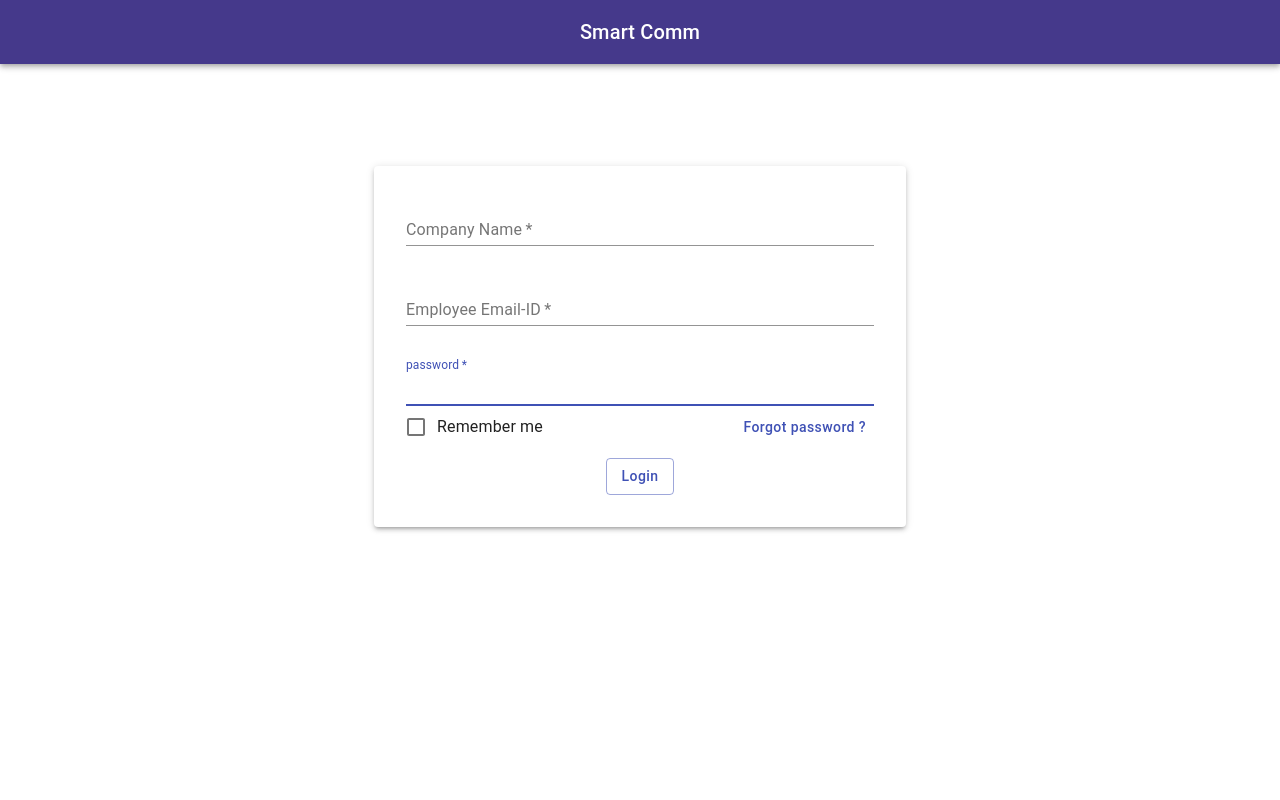
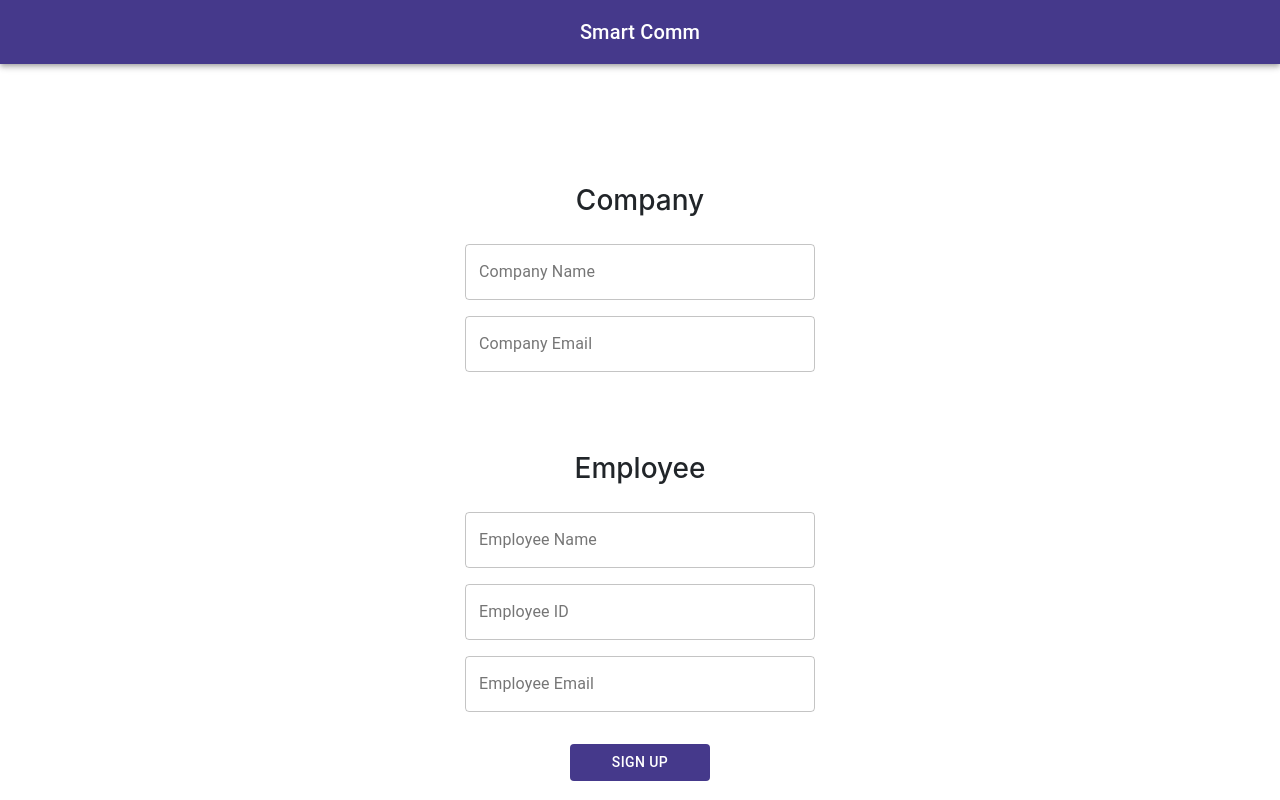
Before and after one commit to Yadav099/smartcomm-front, a React (Create React App) app: page /Signup in a window 1280 px wide. Built offline with nearby package versions, Linux system fonts and the light colour scheme.

Commit message:
Router configured
configured router in app.tsx
configured dummy link in login

```diff
--- a/src/App.tsx
+++ b/src/App.tsx
@@ -1,15 +1,25 @@
-import React from 'react';
-import './App.css';
-import { Signup } from './Container/Signup';
-import { Login } from './Container/Login';
-
-
+import React from "react";
+import "./App.css";
+import { Signup } from "./Container/Signup";
+import { Login } from "./Container/Login";
+import Home from "./Container/Home";
+import { Route, Switch } from "react-router";
+import { BrowserRouter as Router } from "react-router-dom";
 function App() {
   return (
-    <div className="App">
-      {/*<Signup/>*/}
-      <Login/>
-    </div>
+    // <div className="App">
+    //   {/* <Signup  /> */}
+    //   <Login />
+    //   {/* <Home /> */}
+    // </div>
+
+    <Router>
+      <Switch>
+        <Route exact path="/" component={Login}></Route>
+        <Route path="/Home" component={Home} />
+        <Route path="/Signup" component={Signup} />
+      </Switch>
+    </Router>
   );
 }
 
--- a/src/Component/SideNavBar/main.scss
+++ b/src/Component/SideNavBar/main.scss
@@ -1,14 +1,14 @@
 .nav-item {
-  padding: 2em;
+  padding: 0.5em;
   text-align: start;
-  font-size: 16px;
+  font-size: 24px;
   display: flex;
-  width: 15em;
+  width: 20em;
+}
+.nav {
+  flex-direction: column;
 }
 
-.navbar {
-  display: none;
-}
 li {
   margin: 1em;
 }
@@ -20,20 +20,16 @@ li {
   width: fit-content;
   height: 70em;
   background-color: white;
-  box-shadow: 8px 0 5px -2px gray;
+  box-shadow: 5px 0 5px -2px gray;
 }
 .glowIt {
   border-left: 10px solid #45398b;
   color: #45398b;
-  background-color: rgb(229, 226, 226);
+  background-color: #adb5bd4d;
 }
 
 @media (max-width: 600px) {
   .nav-item {
     display: none;
   }
-  .navbar {
-    display: flex;
-    height: fit-content;
-  }
 }
--- a/src/Constant/Constant.ts
+++ b/src/Constant/Constant.ts
@@ -1,5 +1,3 @@
-import { constants } from "buffer";
-
 //constants for nav bar add here
 export const navBar = [
   {
@@ -25,4 +23,5 @@ export const navBar = [
 ];
 
 // constants for filters add here
-export const Filters = ["All Users", "Loyal Users", "Users about to leave"];
+// export const Filters = ["All Users", "Loyal Users", "Users about to leave"];
+export const Filters = ["Email"];
--- a/src/Container/Login/index.tsx
+++ b/src/Container/Login/index.tsx
@@ -1,186 +1,207 @@
-import React from 'react';
-import { createStyles, makeStyles, Theme } from '@material-ui/core/styles';
-import AppBar from '@material-ui/core/AppBar';
-import Toolbar from '@material-ui/core/Toolbar';
-import Typography from '@material-ui/core/Typography';
+import React from "react";
+import { createStyles, makeStyles, Theme } from "@material-ui/core/styles";
+import AppBar from "@material-ui/core/AppBar";
+import Toolbar from "@material-ui/core/Toolbar";
+import Typography from "@material-ui/core/Typography";
+
 import axios from "axios";
-import { Paper, Grid, TextField, Button, FormControlLabel, Checkbox } from '@material-ui/core';
+import { Link, Redirect } from "react-router-dom";
+import {
+  Paper,
+  Grid,
+  TextField,
+  Button,
+  FormControlLabel,
+  Checkbox
+} from "@material-ui/core";
 
+import {
+  validateCompanyName,
+  validateEmployeeEmail
+} from "../../Util/Validation";
 
 const useStyles = makeStyles((theme: Theme) =>
   createStyles({
     root: {
       flexGrow: 1,
-      margin: theme.spacing(0),
-
-
+      margin: theme.spacing(0)
     },
     title: {
       flexGrow: 1,
-      display:"flex",
+      display: "flex",
+      justifyContent: "center"
+    },
+    appbar: {
+      backgroundColor: "#45398B"
+    },
+    company: {
+      display: "flex",
       justifyContent: "center",
-
+      flexDirection: "column",
+      width: theme.spacing(50)
     },
-    appbar:{
-      backgroundColor:"#45398B",
-      },
-      company:{
-        display:"flex",
-      justifyContent: "center",
-      flexDirection:"column",
-      width: theme.spacing(50),
-      },
-      textfield:{
-        width:"350px",
-        margin:theme.spacing(2)
-
-
+    textfield: {
+      width: "350px",
+      margin: theme.spacing(2)
     },
     paper: {
       padding: theme.spacing(2),
-        textAlign: 'center',
+      textAlign: "center",
       color: theme.palette.text.secondary,
       width: theme.spacing(100),
       height: theme.spacing(80),
-        margin:theme.spacing(6)
-
+      margin: theme.spacing(6)
     },
     margin: {
-        margin: theme.spacing(2),
+      margin: theme.spacing(2)
     },
     padding: {
       padding: theme.spacing(2),
-        width:"500px"
-
-    },
-
-
-
-
-  }),
+      width: "500px"
+    }
+  })
 );
 
 export const Login = () => {
   const classes = useStyles();
-  const[companyName,updateCompanyName]=React.useState("");
+  const [companyName, updateCompanyName] = React.useState("");
 
-
-    const[employeeMail,updateEmployeeEmail]=React.useState("");
-    const[password,updatePassword]= React.useState("")
-
+  const [employeeMail, updateEmployeeEmail] = React.useState("");
+  const [password, updatePassword] = React.useState("");
 
   const handleClick = () => {
     console.log("post");
+
+    // const userName = employeeMail;
+
     axios
       .post(
-        "https://45179375.ngrok.io/login ",
-        {
-          companyName: companyName,
-          employeeMail: employeeMail,
-          password: password,
-
-        }
+        "http://127.0.0.1:5000/login ",
+        { companyName: companyName },
+        { auth: { username: employeeMail, password: password } }
       )
       .then(function(response) {
-        console.log(response.status);
-        if (response.status === 200) {
-          alert("success");
+        if (response.status === 200 && response.data === "Successful") {
+          alert("yes");
         }
-        console.log(response.data);
       })
       .catch(function(error) {
         console.log(error);
       });
-    console.log(companyName);
-    console.log("Login Button Pressed");
   };
 
+  ///////// validation part from here/////////
+
+  const [emailValidation, setEmailValidation] = React.useState(false);
+  const [companyValidation, setCompanyValidation] = React.useState(false);
+  const validate = () => {
+    setEmailValidation(validateEmployeeEmail(employeeMail));
+    setCompanyValidation(validateCompanyName(companyName));
+  };
+
+  ///////validation ends here//////////////
   return (
     <div className={classes.root}>
       <Grid container spacing={3}>
         <Grid item xs={12}>
           <AppBar position="static" className={classes.appbar}>
             <Toolbar>
-
               <Typography variant="h6" className={classes.title}>
                 Smart Comm
               </Typography>
-
             </Toolbar>
           </AppBar>
         </Grid>
-      <Grid container
-  direction="row"
-  justify="center"
-  alignItems="center">
-          <Paper className={classes.padding} style={{marginTop:"90px",marginLeft:"20px",marginRight:"20px"}} elevation={3}>
-
+        <Grid container direction="row" justify="center" alignItems="center">
+          <Paper
+            className={classes.padding}
+            style={{
+              marginTop: "90px",
+              marginLeft: "20px",
+              marginRight: "20px"
+            }}
+            elevation={3}
+          >
             <div className={classes.margin}>
-
               <Grid container spacing={8} alignItems="flex-end">
-
                 <Grid item md={true} sm={true} xs={true}>
-
                   <TextField
                     id="outlined-basic"
                     label="Company Name"
                     variant="standard"
                     value={companyName}
                     onChange={e => updateCompanyName(e.target.value)}
-                fullWidth autoFocus required
+                    fullWidth
+                    autoFocus
+                    required
+                    error={companyValidation}
                   />
                 </Grid>
               </Grid>
               <Grid container spacing={8} alignItems="flex-end">
-
                 <Grid item md={true} sm={true} xs={true}>
                   <TextField
-
                     label="Employee Email-ID"
                     variant="standard"
                     value={employeeMail}
                     onChange={e => updateEmployeeEmail(e.target.value)}
-                fullWidth autoFocus required
+                    fullWidth
+                    autoFocus
+                    required
+                    error={emailValidation}
                   />
                 </Grid>
               </Grid>
 
               <Grid container spacing={8} alignItems="flex-end">
-
                 <Grid item md={true} sm={true} xs={true}>
                   <TextField
-
                     label="password"
                     variant="standard"
                     value={password}
                     onChange={e => updatePassword(e.target.value)}
-                fullWidth autoFocus required
+                    fullWidth
+                    autoFocus
+                    required
                   />
                 </Grid>
               </Grid>
               <Grid container alignItems="center" justify="space-between">
                 <Grid item>
-                    <FormControlLabel control={
-                        <Checkbox
-                            color="primary"
+                  <FormControlLabel
+                    control={<Checkbox color="primary" />}
+                    label="Remember me"
                   />
-                    } label="Remember me" />
                 </Grid>
                 <Grid item>
-                    <Button disableFocusRipple disableRipple style={{ textTransform: "none" }} variant="text" color="primary">Forgot password ?</Button>
+                  <Button
+                    disableFocusRipple
+                    disableRipple
+                    style={{ textTransform: "none" }}
+                    variant="text"
+                    color="primary"
+                  >
+                    <Link to="/Home"> Forgot password? </Link>
+                  </Button>
                 </Grid>
               </Grid>
-            <Grid container justify="center" style={{ marginTop: '10px' }}>
-                <Button  onClick={handleClick} variant="outlined" color="primary" style={{ textTransform: "none" } }>Login</Button>
+              <Grid container justify="center" style={{ marginTop: "10px" }}>
+                <Button
+                  onClick={() => {
+                    handleClick();
+                    validate();
+                  }}
+                  variant="outlined"
+                  color="primary"
+                  style={{ textTransform: "none" }}
+                >
+                  Login
+                </Button>
               </Grid>
             </div>
           </Paper>
-
         </Grid>
-
       </Grid>
-
-
     </div>
   );
-}
+};
--- a/src/Container/Signup/index.tsx
+++ b/src/Container/Signup/index.tsx
@@ -9,7 +9,15 @@ import { createStyles, makeStyles, Theme } from "@material-ui/core/styles";
 import AppBar from "@material-ui/core/AppBar";
 import Toolbar from "@material-ui/core/Toolbar";
 import Typography from "@material-ui/core/Typography";
-import { Paper, withStyles, Grid, TextField, Button, FormControlLabel, Checkbox } from '@material-ui/core';
+import {
+  Paper,
+  withStyles,
+  Grid,
+  TextField,
+  Button,
+  FormControlLabel,
+  Checkbox
+} from "@material-ui/core";
 
 export const Signup = () => {
   const [companyName, updateCompanyName] = React.useState("");
@@ -19,6 +27,14 @@ export const Signup = () => {
   const [employeeID, updateEmployeeID] = React.useState("");
 
   const useStyles = makeStyles(theme => ({
+    title: {
+      flexGrow: 1,
+      display: "flex",
+      justifyContent: "center"
+    },
+    appbar: {
+      backgroundColor: "#45398B"
+    },
     root: {
       "& .MuiTextField-root": {
         margin: theme.spacing(1),
@@ -31,16 +47,13 @@ export const Signup = () => {
   const handleClick = () => {
     console.log("post");
     axios
-      .post(
-        "http://tradenapp-env.us-east-1.elasticbeanstalk.com/api/v1/api-token-auth/",
-        {
+      .post("http://127.0.0.1:5000/signup", {
         companyName: companyName,
         companyMail: companyMail,
         employeeName: employeeName,
         employeeID: employeeID,
         employeeMail: employeeMail
-        }
-      )
+      })
       .then(function(response) {
         console.log(response.status);
         if (response.status === 200) {
@@ -56,17 +69,14 @@ export const Signup = () => {
   };
 
   return (
-    <Container>
-      <Row>
-        <Navbar
-          className="justify-content-center"
-          id="color-nav"
-          fixed="top"
-          style={{ height: "60px", fontSize: "30px" }}
-        >
+    <>
+      <AppBar position="static" className={classes.appbar}>
+        <Toolbar>
+          <Typography variant="h6" className={classes.title}>
             Smart Comm
-        </Navbar>
-      </Row>
+          </Typography>
+        </Toolbar>
+      </AppBar>
 
       <Container className="main-signup">
         <Container className="main-signup">
@@ -150,6 +160,6 @@ export const Signup = () => {
           </Button>
         </Row>
       </Container>
-    </Container>
+    </>
   );
 };
```
Also changed, not shown: src/Component/SideNavBar/index.tsx (+0 -17 lines). Lines whose indentation alone changed are shown as unchanged.
